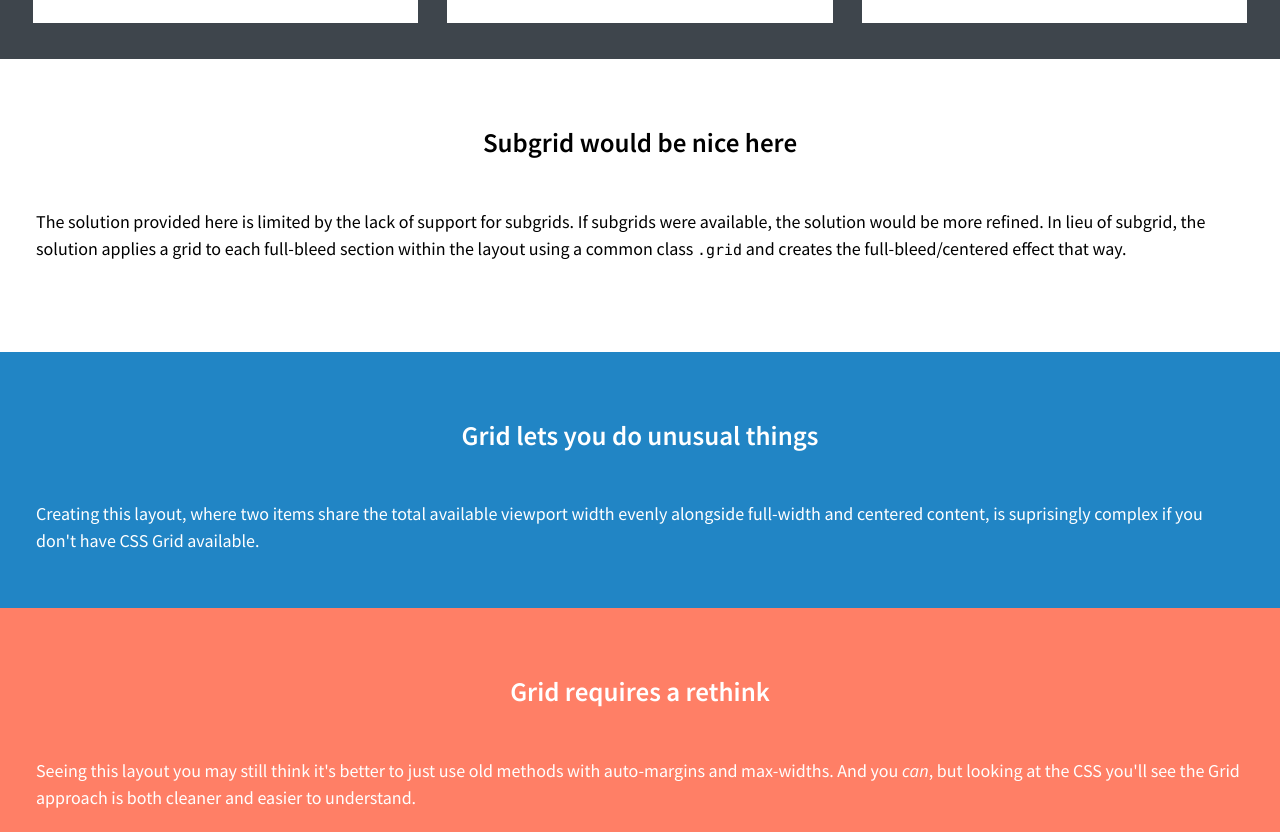
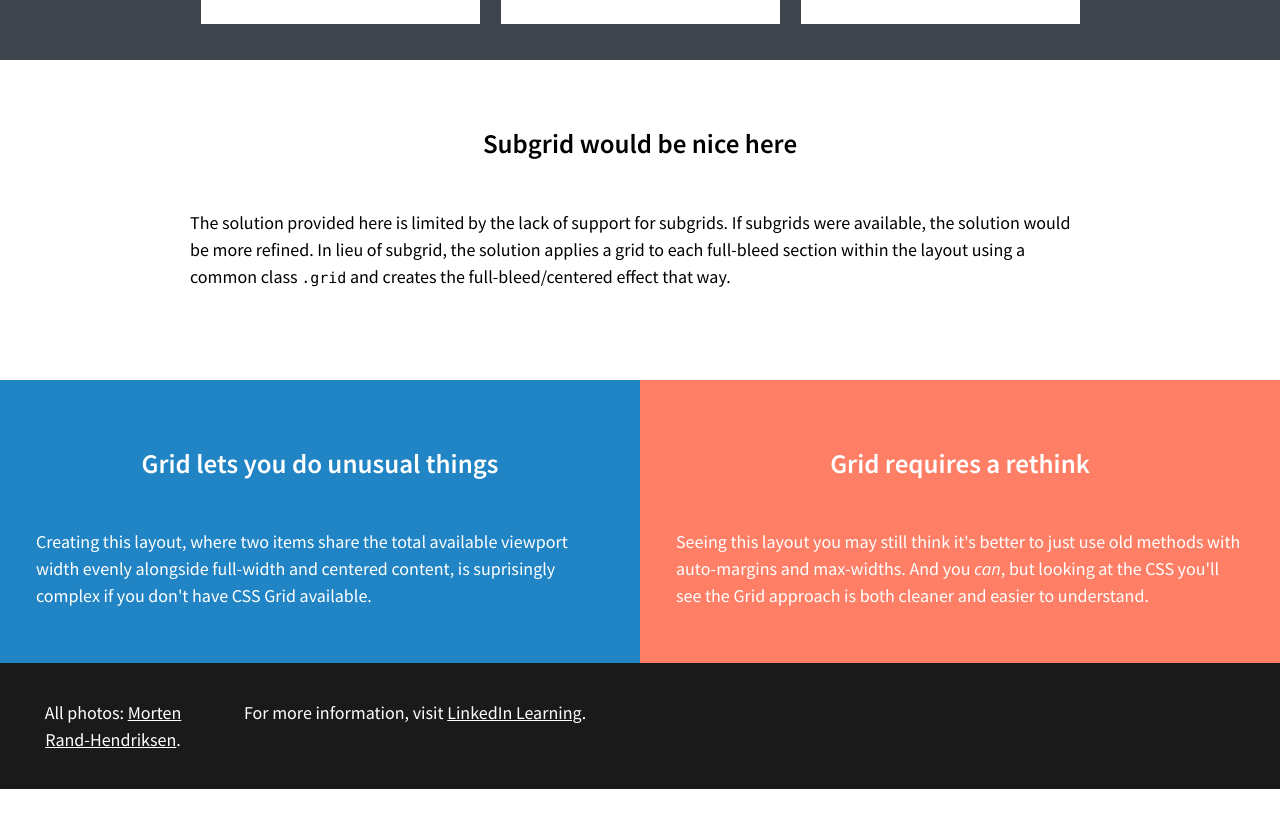
Before and after one commit to atoopdev/css-grid-2, a plain HTML site: page full-bleed-single-col/index.html in a window 1280 px wide. Shown: the part 1861-2693 px from the top of the page. After the commit the page ends 2650 px from the top, so only its background shows below. Drawn offline with Linux system fonts and the light colour scheme.

Commit message:
set @media min-width

```diff
--- a/full-bleed-single-col/style-main.css
+++ b/full-bleed-single-col/style-main.css
@@ -284,6 +284,7 @@ Basic responsive layout for all browsers:
 CSS Grid layout for modern browsers:
 --------------------------------------------------------------*/
 @supports (grid-area: auto) {
+  @media screen and (min-width: 600px) {
     /* takes to full bleed */
     .site {
       max-width: none;
@@ -293,5 +294,18 @@ CSS Grid layout for modern browsers:
     .main-area > *,
     .colophon {
       display: grid;
+      grid-template-columns: 1fr repeat(2, minmax(auto, 25em)) 1fr;
+    }
+
+    .splash-content,
+    .more-content,
+    .buckets ul {
+      grid-column: 2/4;
+    }
+
+    .twin,
+    .colophon {
+      grid-column: span 2;
     }
   }
+}
```
Lines whose indentation alone changed are shown as unchanged.
